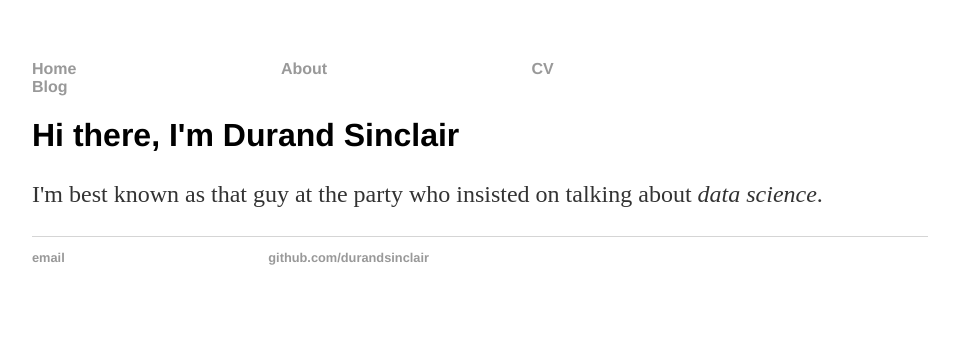
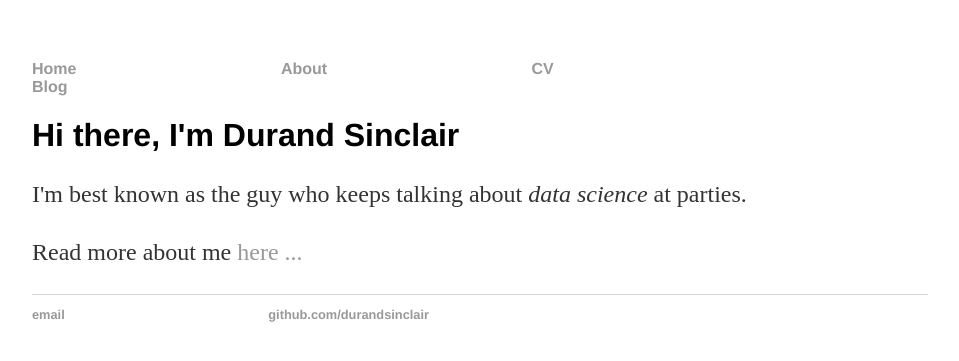
Before and after one commit to durandsinclair/durandsinclair.github.io, a Jekyll site: the page built from index.html, in a window 1280 px wide. Shown: the top 361 px of the page, without its empty margins (160-1119 px from the left). Built offline with Jekyll 4.4.1, drawn with Linux system fonts in a browser that asks for light colours.

Commit message:
Update index.html

```diff
--- a/index.html
+++ b/index.html
@@ -1,31 +1,9 @@
-<!DOCTYPE html>
-<html>
-        <head>
-                <title> Durand Sinclair, Data Scientist </title>
-
-                <!--- link to main stylesheet --->
-                <link rel="stylesheet" type="text/css" href="/css/main.css">
-        </head>
-        <body>
-                <nav>
-                        <ul>
-                                <li> <a href = "/"> Home </a></li>
-                                <li> <a href = "/about"> About </a></li>
-                                <li> <a href = "/cv"> CV </a></li>
-                                <li> <a href = "/blog"> Blog </a></li>
-                        </ul>
-                </nav>
-                <div class="container">
-                        <div class="blurb">
-                                <h1>Hi there, I'm Durand Sinclair</h1>
-                                <p>I'm best known as that guy at the party who insisted on talking about <em>data science</em>.</p>
-                        </div> <!-- /.blurb -->
-                </div> <!-- /.container -->
-                <footer>
-                        <ul>
-                                <li> <a href = "mailto:durandsinclair@gmail.com"> email </a></li>
-                                <li> <a href = "https://github.com/durandsinclair"> github.com/durandsinclair </a></li>
-                        </ul>
-                </footer>
-        </body>
-</html>
+---
+layout: default
+title: Durand Sinclair, Data Scientist
+---
+<div class="blurb">
+        <h1> Hi there, I'm Durand Sinclair </h1>
+        <p> I'm best known as the guy who keeps talking about <em> data science </em> at parties.</p>
+        <p> Read more about me <a href = "/about"> here ... </a></p>
+</div> <!--- .blurb --->
```
